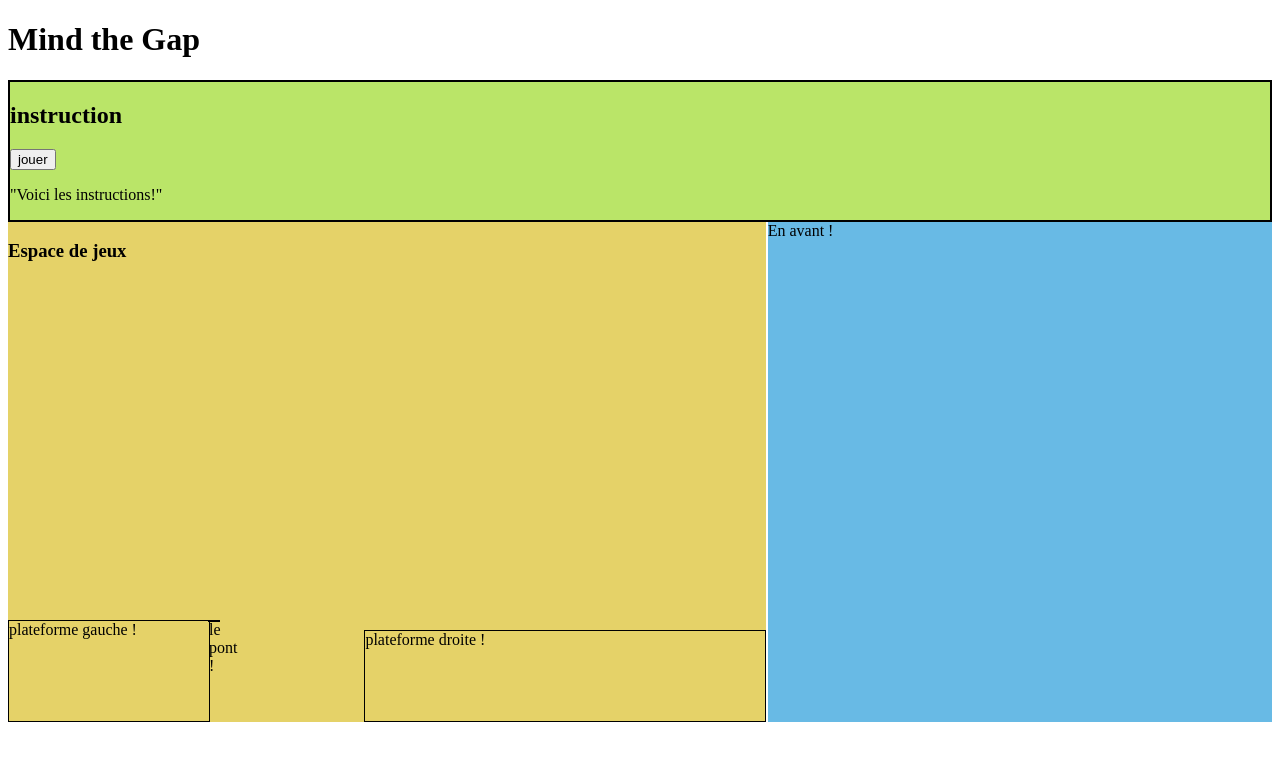
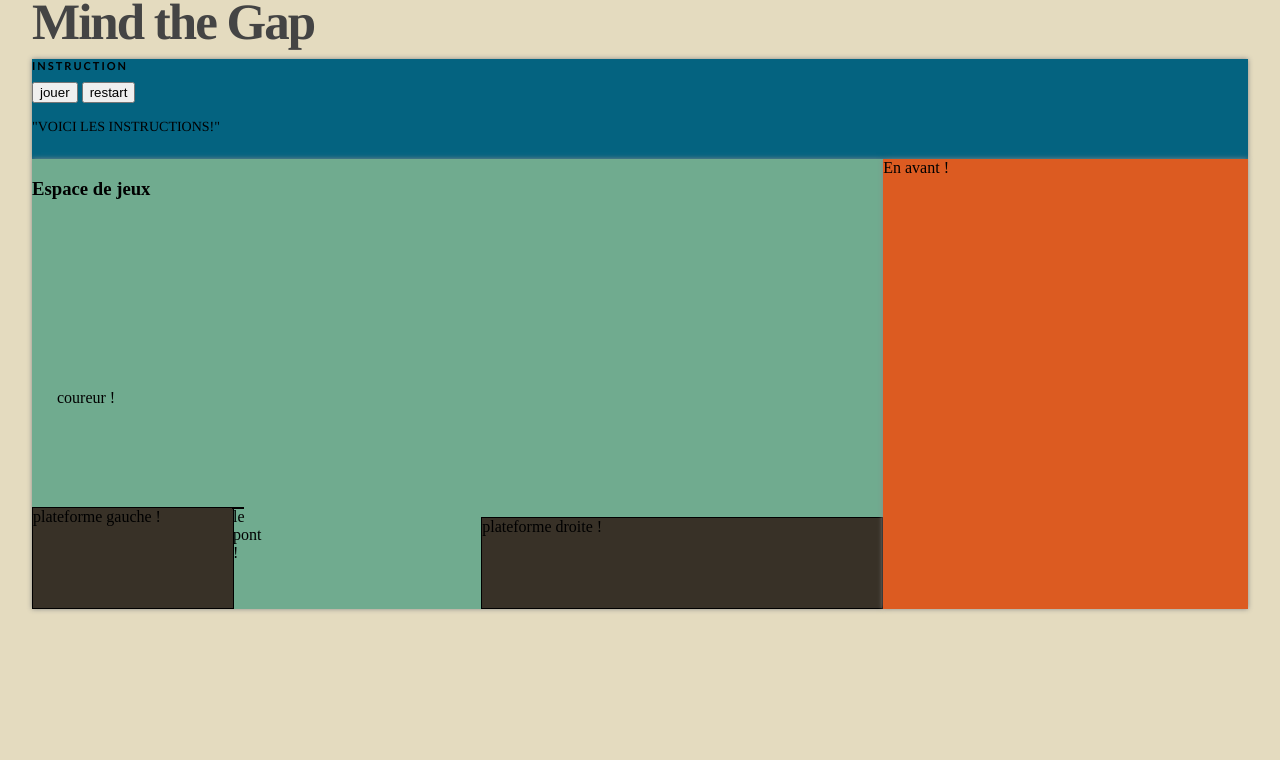
Before and after one commit to cedric1805/programmation_web_avancee, a plain HTML site: page index.html in a window 1280 px wide. Both pictures are taken after a click on the button "jouer". Drawn offline with Linux system fonts and the light colour scheme.

Commit message:
correction bug restart
TODO : tester si jeu en cours dans le click souris

```diff
--- a/css/style.css
+++ b/css/style.css
@@ -1,28 +1,101 @@
+ body{
+ 	width : 100%;
+ 	height : 100%;
+ 	margin: auto;
+
+ 	background-color: #E4DBBF;
+
+ }
+
+h1{
+	font-family: times, Times New Roman, times-roman, georgia, serif;
+	color: #444;
+	margin: 0;
+	padding: 0px 0px 6px 0px;
+	font-size: 51px;
+	line-height: 44px;
+	letter-spacing: -2px;
+	font-weight: bold;
+	margin-left : 2.5%;
+}
+
+h2{
+	font-family: Gill Sans, Verdana;
+	font-size: 11px;
+	line-height: 14px;
+	text-transform: uppercase;
+	letter-spacing: 2px;
+	font-weight: bold;
+}
+
+p{
+	font-family: times, Times New Roman, times-roman, georgia, serif;
+	font-size: 14px;
+	line-height: 20px;
+	text-transform: uppercase;
+}
+
+
 #instructions
 {
-	position: relative;
-	border: 2px solid black;
-	background-color: #bae568;
+
+	position: auto;
+	width : 95%;
+	background-color: #046380;
+	height : 100px;
+	margin-left : 2.5%;
+
+	-moz-box-shadow: 0 0 5px #888;
+	-webkit-box-shadow: 0 0 5px#888;
+	box-shadow: 0 0 5px #888;
+
 }
-#global
-{
-    width:100%;
-    height:100%;
+
+#global{
+
+	width : 95%;
+ 	height : 450px;
+ 	margin-left : 2.5%;
+	position: absolute;
 }
 
 #global #jeux
 {
+
 	position: relative;
-	background-color: #e5d268;
-	height :500px;
-	width : 60%;
+	background-color: #70AB8F;
+	width : 70%;
+	height : 100%;
+
 	float:left;
+
+
+
+
+	-moz-box-shadow: 0 0 5px #888;
+	-webkit-box-shadow: 0 0 5px#888;
+	box-shadow: 0 0 5px #888;
+
 }
 #global #score
 {
+
 	position: relative;
-	height :500px;
-	width :39.9%;
-	background-color: #68bae5;
+	background-color: #DC5B21;
+	width : 30%;
+	height : 100%;
 	float:right;
+
+
+
+	-moz-box-shadow: 0 0 5px #888;
+	-webkit-box-shadow: 0 0 5px#888;
+	box-shadow: 0 0 5px #888;
 }
+
+
+
+#instruction #coureur{
+	position: relative;
+	left: 50px;
+}
--- a/index.html
+++ b/index.html
@@ -12,11 +12,15 @@
   </head>
 
   <body>
+
     <h1>Mind the Gap</h1>
+    <div id="instructions">
 
-    <div id="instructions">
       <h2>instruction</h2>
+
       <button id="jouer" onClick="jouer()">jouer</button>
+      <button id="restart" onClick="restart()">restart</button>
+
       <p> "Voici les instructions!" </p>
     </div><!-- #instructions end -->
 
--- a/js/mind_the_gap.js
+++ b/js/mind_the_gap.js
@@ -28,6 +28,7 @@ un nouveau pont. Si le pont n’est pas valide, c’est la fin du jeu.
 //-------------------------
 //instruction
 var bouton_jouer = null;
+var bouton_restart = null;
 //jeu
 var largeur_jeux = null;
 var hauteur_jeux = null;
@@ -42,16 +43,16 @@ var hauteur_plateformeGauche = null;
 var longueur_plateformeGauche = null;
 var hauteur_plateformeDroite = null;
 var longueur_plateformeDroite = null;
-var marge_max_plateformeDroite = null;
-var marge_aleatoire_plateformeDroite = null;
 var longueur_max_plateformeDroite = null;
 var longueur_aleatoire_plateformeDroite = null;
-//fausse
-var taille_fausse = null;
 //regles
 var longueur_pont_max = null;
 var longueur_pont_min = null;
+//score
+var score = null;
 
+// souris
+var souris = false;
 
 //----------------------------------------------------------------------------------------------------
 //----------------------------------------------------------------------------------------------------
@@ -67,12 +68,15 @@ window.onload = function() {
 //Definitions des fonctions
 //-------------------------
 function init() {
+    //on recupere les informations utiles concernant l'environnement de jeu
     bouton_jouer = document.getElementById('jouer');
+    bouton_restart = document.getElementById('resart');
     //initialisation des variables
     //----------------------------
     //jeux
     largeur_jeux = document.getElementById("jeux").clientWidth ; //on ne prend pas en compte les bordures
     hauteur_jeux = document.getElementById("jeux").clientHeight ; //on ne prend pas en compte les bordures
+    score = 0;
     //plateforme gauche
     longueur_plateformeGauche = 200;
     hauteur_plateformeGauche = 100; // fixe
@@ -83,8 +87,15 @@ function init() {
     hauteur_plateformeDroite = (hauteur_plateformeGauche - largeur_pont) ; // fixe
     longueur_plateformeDroite= 400;
     //------------------------------------------------------------------
-    //------------------------------------------------------------------
-    bouton_jouer.onclick = function() {
+    //--------------------------------------------------------------
+
+}
+
+
+function jouer(){
+
+
+
 
     //creation objets
     //---------------
@@ -94,12 +105,14 @@ function init() {
     plateformeDroite_Div.style.border = '1px solid black';
     plateformeDroite_Div.innerHTML = 'plateforme droite !';
     plateformeDroite_Div.style.position = "absolute";
+    plateformeDroite_Div.style.backgroundColor = '#383127' ;
 
     plateformeGauche_Div = document.createElement('div');
     plateformeGauche_Div.id = 'plateformeGauche';
     plateformeGauche_Div.style.border = '1px solid black';
     plateformeGauche_Div.innerHTML = 'plateforme gauche !';
     plateformeGauche_Div.style.position = "absolute";
+    plateformeGauche_Div.style.backgroundColor = '#383127' ;
 
     //creation du pont
     pont_Div = document.createElement('div');
@@ -107,6 +120,20 @@ function init() {
     pont_Div.style.border = '1px solid black';
     pont_Div.innerHTML = 'le pont !';
     pont_Div.style.position = "absolute";
+    pont_Div.style.backgroundColor = '#383127' ;
+
+    //creation coureur
+
+    //coureur_img = document.createElement('div');
+    coureur_img = document.createElement('div');
+    coureur_img.id = 'coureur';
+    coureur_img.style.width = 95 + 'px';
+    coureur_img.style.height = 120 + 'px';
+    //coureur_img.scr = "css/coureur.gif";
+    coureur_img.innerHTML = 'coureur !';
+    coureur_img.style.position = "absolute";
+    //coureur_img.style.backgroundColor = '#383127' ;
+    coureur_img.style.backgroundImage = "css/coureur.gif";
     //------------------------------------------------------------------
     //------------------------------------------------------------------
 
@@ -132,7 +159,9 @@ function init() {
     pont_Div.style.left = longueur_plateformeGauche + 'px';
     pont_Div.style.bottom = hauteur_plateformeGauche + 'px';
 
-
+    //position coureur
+    coureur_img.style.bottom = hauteur_plateformeGauche + 'px';
+    coureur_img.style.left = (longueur_plateformeGauche / 8) + 'px';
     //------------------------------------------------------------------
     //------------------------------------------------------------------
 
@@ -142,6 +171,7 @@ function init() {
     jeux_Div.appendChild(plateformeDroite_Div);
     jeux_Div.appendChild(plateformeGauche_Div);
     jeux_Div.appendChild(pont_Div);
+    jeux_Div.appendChild(coureur_img);
 
     score_Div = document.getElementById('score');
     score_Div.innerHTML = 'En avant !';
@@ -150,19 +180,19 @@ function init() {
 
     deplacement_pont();
 };
-}
-
 
 function deplacement_pont() {
-
+    if (souris === false) {
+        souris = true;
         global_Div.addEventListener("mousedown", function(event){
             defil = setInterval(agrandir_pont,50);
         }, false);
 
-    document.addEventListener("mouseup", function(event){
+        global_Div.addEventListener("mouseup", function(event){
             clearInterval(defil);
             pivoter_pont();
         }, false);
+    }
 };
 
 
@@ -184,27 +214,28 @@ function pivoter_pont(){
         pont_Div.style.transform = 'rotate(90deg)';
         pont_Div.style.transformOrigin = "left bottom";
         score_Div.innerHTML = 'Bien joué !';
+
         setTimeout(function(){ niveau_suivant(); }, 1000); //on passe au niveau suivant
 
     } else if (longueur_pont > longueur_pont_max) {
         pont_Div.style.transform = 'rotate(90deg)';
         pont_Div.style.transformOrigin = "left bottom";
-        score_Div.innerHTML = 'Tu es nul !';
-        alert("trop long !");
+        score_Div.innerHTML = 'Trop long !';
+        alert('Ton score est de : ' + score + ' !');
 
     } else {
         pont_Div.style.transform = 'rotate(180deg)';
         pont_Div.style.transformOrigin = "left bottom";
-        score_Div.innerHTML = 'Tu es nul !';
-        alert("trop court !");
+        score_Div.innerHTML = "Trop court !";
+        alert('Ton score est de : ' + score + ' !');
     }
 };
 
 
 
 function niveau_suivant(){
-
-    score_Div.innerHTML = 'Tu es au niveau : 1 !';
+    score = score + 1;
+    score_Div.innerHTML = 'Tu es au niveau : ' + score + ' !';
     //initialisation pont
     //-------------------
     longueur_pont = 0;
@@ -225,3 +256,16 @@ function niveau_suivant(){
     plateformeDroite_Div.style.width = longueur_plateformeDroite + 'px';
 
 }
+
+
+function restart(){
+    //on vide la div jeux
+    //-------------------
+    // retire tous les enfants d'un de la div jeux
+    niveau_suivant();
+    var element = document.getElementById("jeux");
+    while (element.firstChild) {
+        element.removeChild(element.firstChild);
+    };
+    //init();
+}
```
Also changed, not shown: css/coureur.gif (added), css/coureur_static.gif (added). Lines whose indentation alone changed are shown as unchanged.
